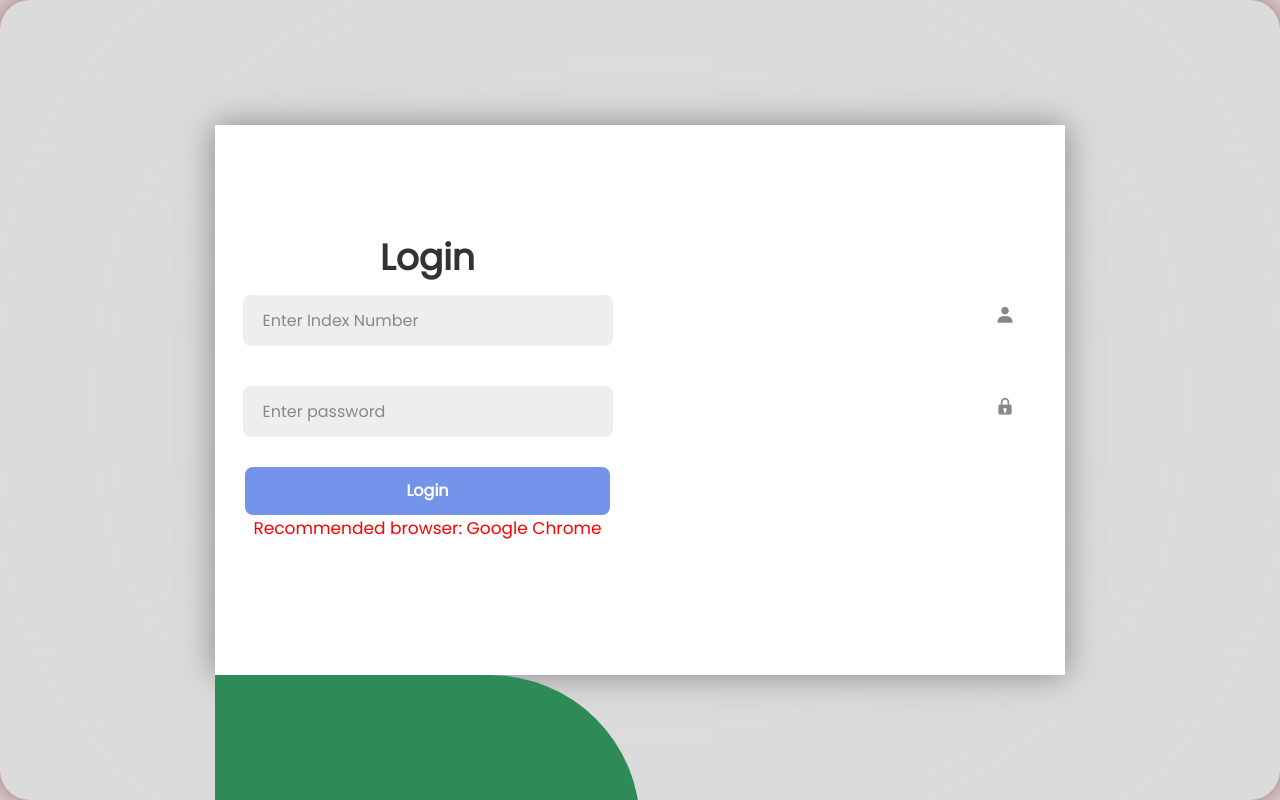
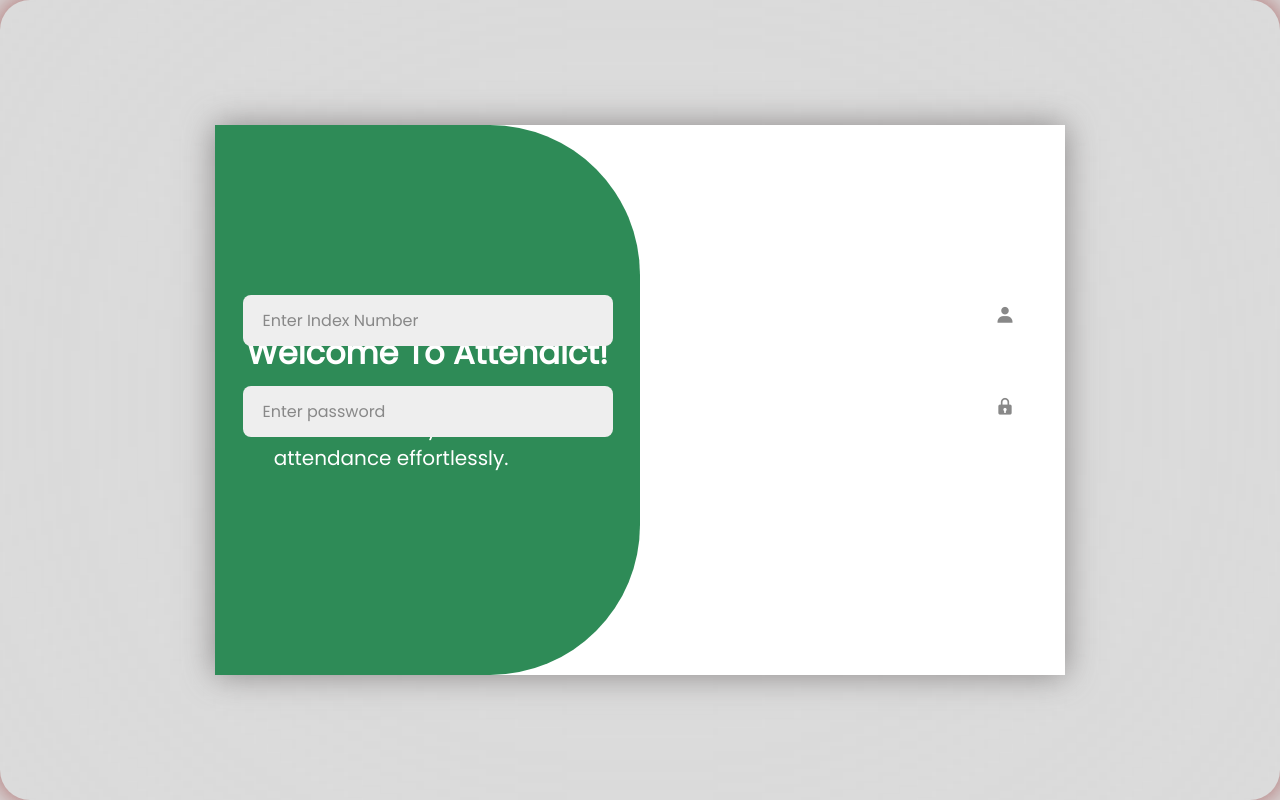
Before and after one commit to Greattero/Attendict-WebApp-, a React (Vite) app: page / in a window 1280 px wide. Shown: the top 800 px of the page. Built offline with nearby package versions, Linux system fonts and the light colour scheme.

Commit message:
Update Login.jsx

```diff
--- a/src/Login.jsx
+++ b/src/Login.jsx
@@ -287,6 +287,11 @@ function Login({onLoginSuccess, sendFeedback, sendVisible}){
 
     return(
         <LogBody className="container">
+            <Welcome className="toggle-box">
+                <h1>Welcome To Attendict!</h1>
+
+                <p>Take control of your classroom <br/>attendance effortlessly.</p>
+            </Welcome>
             <FormBox className="form-box Login">
                 <Form>
                     <h1>Login</h1>
@@ -328,11 +333,11 @@ function Login({onLoginSuccess, sendFeedback, sendVisible}){
             </FormBox>
 
 
-            <Welcome className="toggle-box">
+            {/* <Welcome className="toggle-box">
                 <h1>Welcome To Attendict!</h1>
 
                 <p>Take control of your classroom <br/>attendance effortlessly.</p>
-            </Welcome>
+            </Welcome> */}
 
 
         </LogBody>
```
